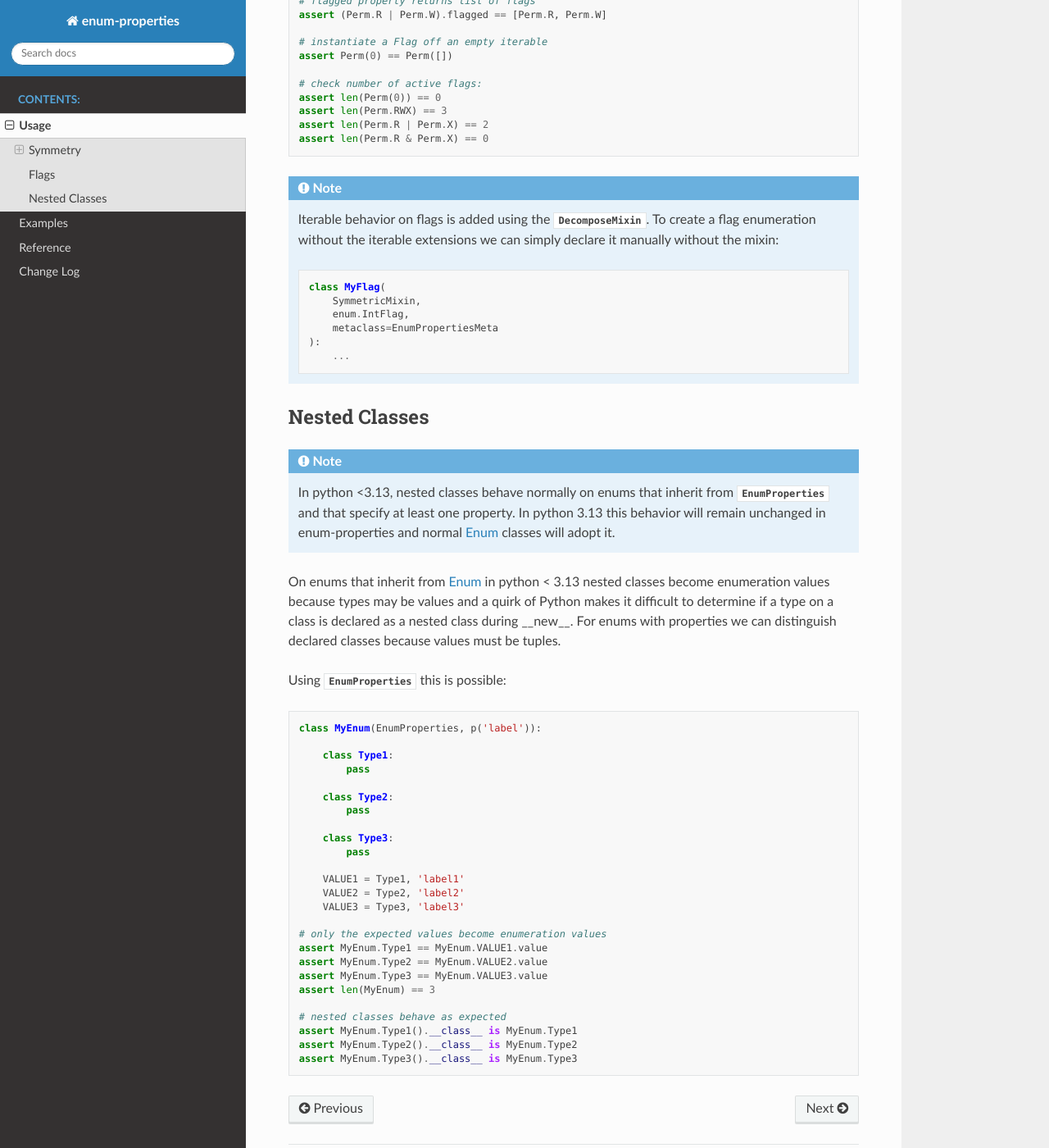
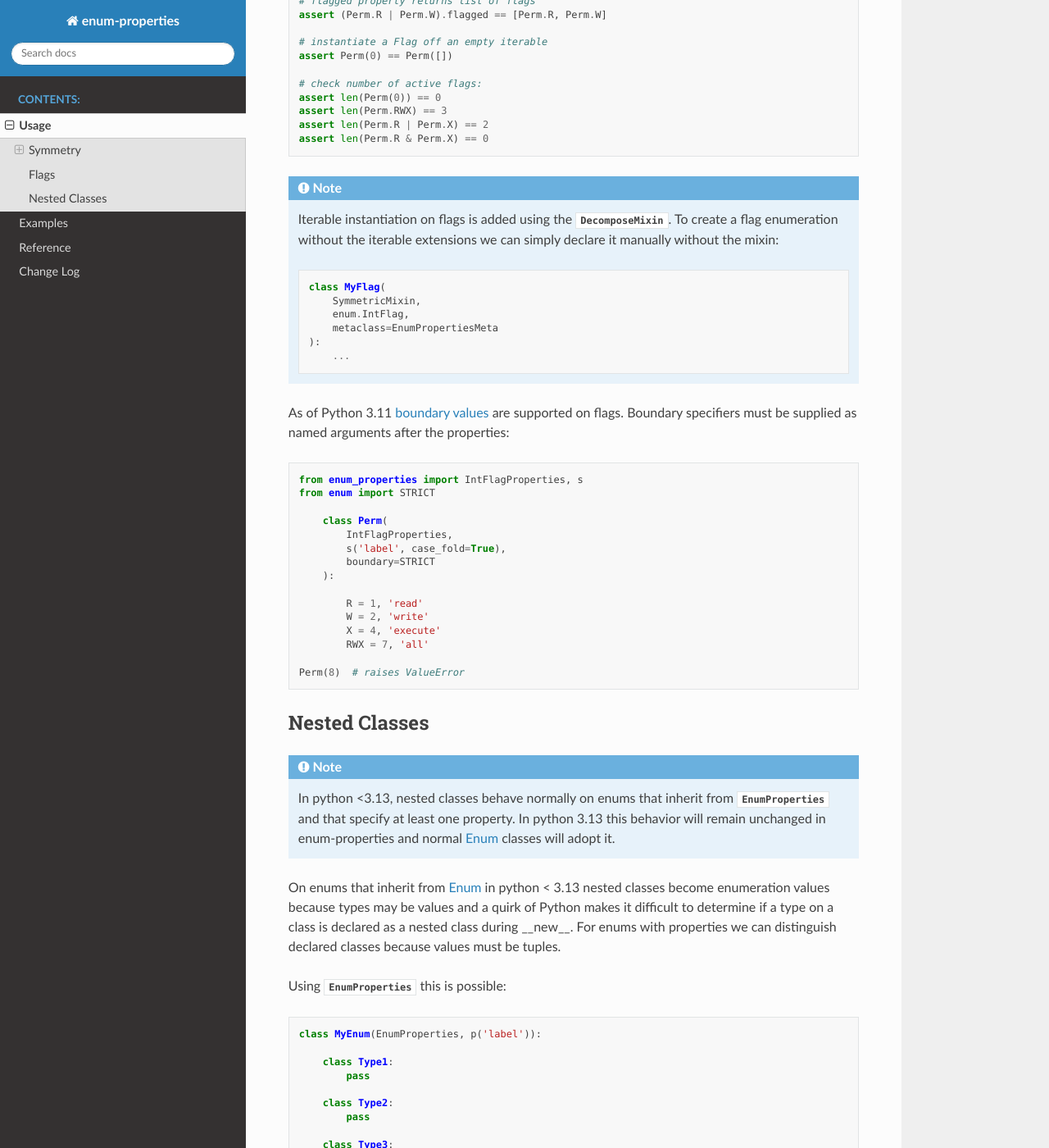
Before and after one commit to bckohan/enum-properties, a Sphinx documentation site: the page built from doc/source/usage.rst, in a window 1280 px wide and 1400 px high, scrolled down 4084 px. Shown: the whole window at 82% size. Built offline with Sphinx 7.4.7 and the Read the Docs theme 2.0.0, drawn with Linux system fonts in a browser that asks for light colours.

Commit message:
add docs for #37, fix linting issues

```diff
--- a/doc/source/usage.rst
+++ b/doc/source/usage.rst
@@ -241,7 +241,7 @@ values or symmetric values.
 
 .. note::
 
-    Iterable behavior on flags is added using the
+    Iterable instantiation on flags is added using the
     :py:class:`~enum_properties.DecomposeMixin`. To create a flag enumeration
     without the iterable extensions we can simply declare it manually without
     the mixin:
@@ -254,6 +254,28 @@ values or symmetric values.
             metaclass=EnumPropertiesMeta
         ):
             ...
+
+As of Python 3.11 `boundary values <https://docs.python.org/3/library/enum.html#enum.FlagBoundary>`_
+are supported on flags. Boundary specifiers must be supplied as named arguments
+after the properties:
+
+.. code-block:: python
+
+    from enum_properties import IntFlagProperties, s
+    from enum import STRICT
+
+        class Perm(
+            IntFlagProperties,
+            s('label', case_fold=True),
+            boundary=STRICT
+        ):
+
+            R = 1, 'read'
+            W = 2, 'write'
+            X = 4, 'execute'
+            RWX = 7, 'all'
+
+    Perm(8)  # raises ValueError
 
 
 Nested Classes
--- a/setup.cfg
+++ b/setup.cfg
@@ -14,6 +14,7 @@ valid-metaclass-classmethod-first-arg = mcs
 
 [pylint.DESIGN]
 max-branches=15
+max-locals=16
 
 [pylint.MESSAGES CONTROL]
 disable=W0511
```
Also changed, not shown: 1 other file.
